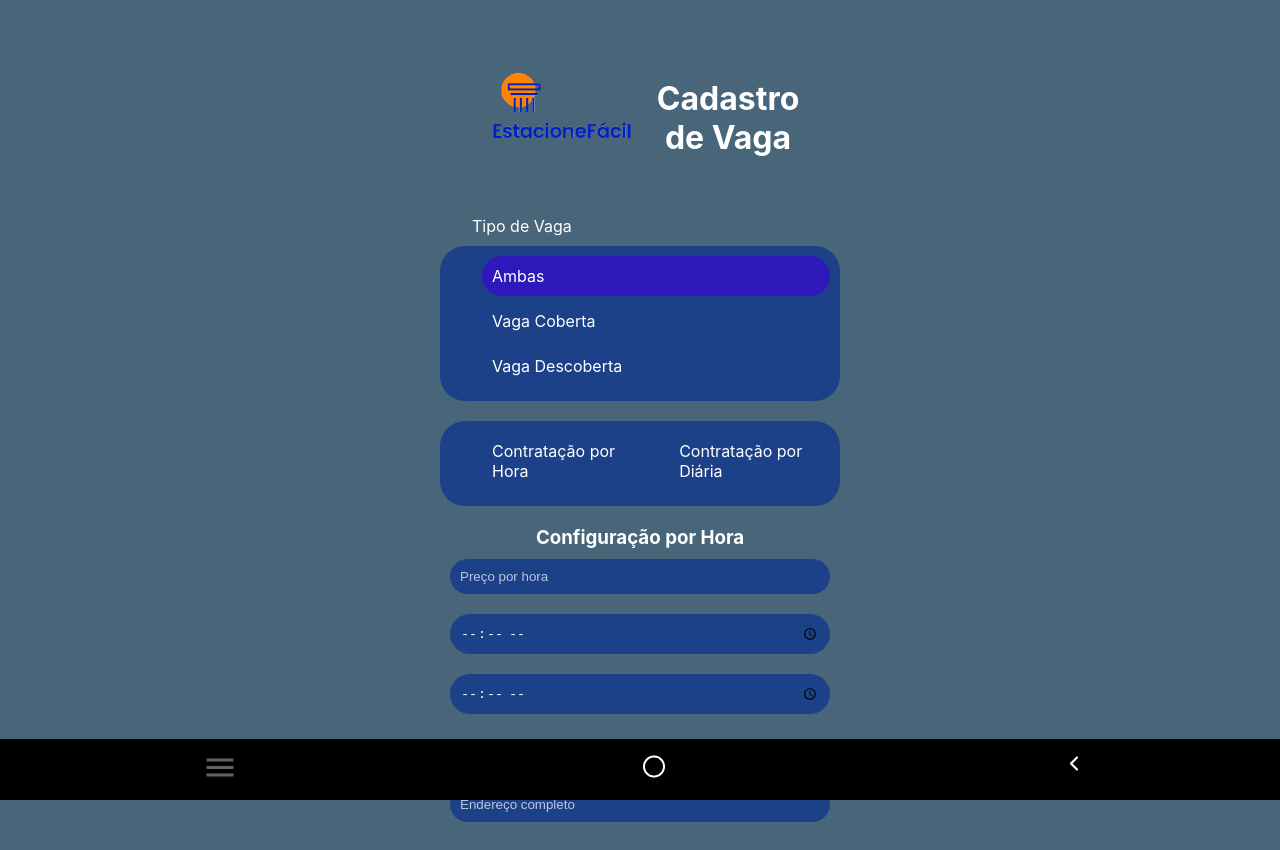
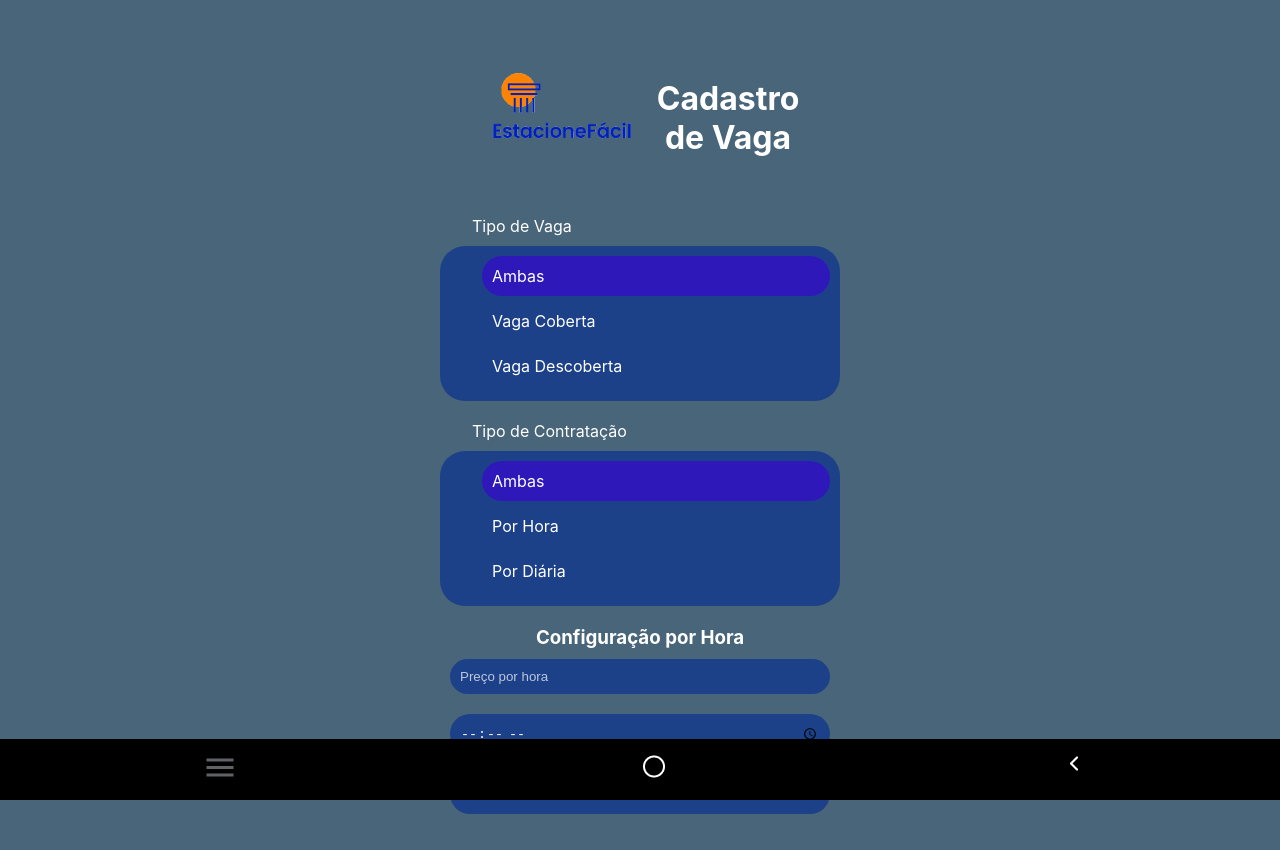
Before and after one commit to viniciusrad/estacione-facil-front, a React (Create React App) app: page /vagas/cadastro in a window 1280 px wide. Built offline with nearby package versions, Linux system fonts and the light colour scheme.

Commit message:
feat - cadastramento de vaga ok

```diff
--- a/src/pages/vagas/cadastro-vaga.js
+++ b/src/pages/vagas/cadastro-vaga.js
@@ -1,5 +1,6 @@
 import React, { useState, useContext } from 'react';
 import styled from 'styled-components';
+import { useNavigate } from 'react-router-dom';
 import '../pages.css';
 import { LogoDiv } from '../../components/LogoDiv';
 import {
@@ -20,11 +21,12 @@ import PopUp from '../../components/MessagePopUp';
 import { UsuarioContext } from '../../context/UsuarioContext';
 
 const CadastroVaga = () => {
+    const navigate = useNavigate();
     // const [proprietario, setProprietario] = useState('');
-    const { tipoUsuario } = useContext(UsuarioContext);
+    const { user } = useContext(UsuarioContext);
     // const { adicionarVaga } = useContext(VagasContext);
     const [tipoVaga, setTipoVaga] = useState('ambas');
-    const [tipoContratacao, setTipoContratacao] = useState('hora');
+    const [tipoContratacao, setTipoContratacao] = useState('ambas');
     const [precoHora, setPrecoHora] = useState('');
     const [horaInicio, setHoraInicio] = useState('');
     const [horaFim, setHoraFim] = useState('');
@@ -62,7 +64,8 @@ const CadastroVaga = () => {
             tipoContratacao,
             endereco,
             descricao,
-            proprietarioId: tipoUsuario,
+            proprietarioId: user.id,
+            status: 'indisponivel',
             fotos: fotos.map(foto => URL.createObjectURL(foto)),
             ...(tipoContratacao === 'hora' ? {
                 precoHora,
@@ -129,28 +132,35 @@ const CadastroVaga = () => {
                     <RadioLabel htmlFor="descoberta">Vaga Descoberta</RadioLabel>
                 </RadioContainer>
 
-                <RadioGroup>
-                    <RadioLabel>
+                <label style={stylePersonal.label}>Tipo de Contratação</label>
+                <RadioContainer>
                     <RadioInput
                         type="radio"
+                        id="ambas-contratacao"
+                        value="ambas"
+                        checked={tipoContratacao === 'ambas'}
+                        onChange={(e) => setTipoContratacao(e.target.value)}
+                    />
+                    <RadioLabel htmlFor="ambas-contratacao">Ambas</RadioLabel>
+                    <RadioInput
+                        type="radio"
+                        id="hora"
                         value="hora"
                         checked={tipoContratacao === 'hora'}
                         onChange={(e) => setTipoContratacao(e.target.value)}
                     />
-                        Contratação por Hora
-                    </RadioLabel>
-                    <RadioLabel>
+                    <RadioLabel htmlFor="hora">Por Hora</RadioLabel>
                     <RadioInput
                         type="radio"
+                        id="diaria"
                         value="diaria"
                         checked={tipoContratacao === 'diaria'}
                         onChange={(e) => setTipoContratacao(e.target.value)}
                     />
-                        Contratação por Diária
-                    </RadioLabel>
-                </RadioGroup>
+                    <RadioLabel htmlFor="diaria">Por Diária</RadioLabel>
+                </RadioContainer>
 
-                {tipoContratacao === 'hora' && (
+                {(tipoContratacao === 'hora' || tipoContratacao === 'ambas') && (
                     <FormGroup>
                         <h3>Configuração por Hora</h3>
                         <Input
@@ -173,7 +183,7 @@ const CadastroVaga = () => {
                     </FormGroup>
                 )}
 
-                {tipoContratacao === 'diaria' && (
+                {(tipoContratacao === 'diaria' || tipoContratacao === 'ambas') && (
                     <FormGroup>
                         <h3>Configuração por Diária</h3>
                         <Input
@@ -226,7 +236,7 @@ const CadastroVaga = () => {
                 </FormGroup>
 
                 <ButtonContainer>
-                    <CancelButton type="button" onClick={() => console.log('Cancelar Cadastro de Vaga')}>Cancelar</CancelButton>
+                    <CancelButton type="button" onClick={() => navigate('/')}>Cancelar</CancelButton>
                     <CadastrarButton type="submit">Cadastrar</CadastrarButton>
                 </ButtonContainer>
             </form>
```
Lines whose indentation alone changed are shown as unchanged.
